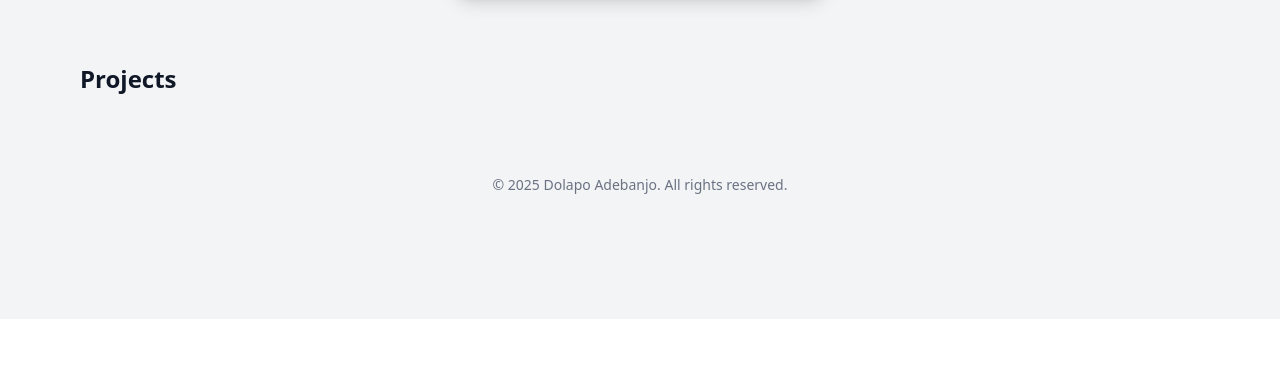
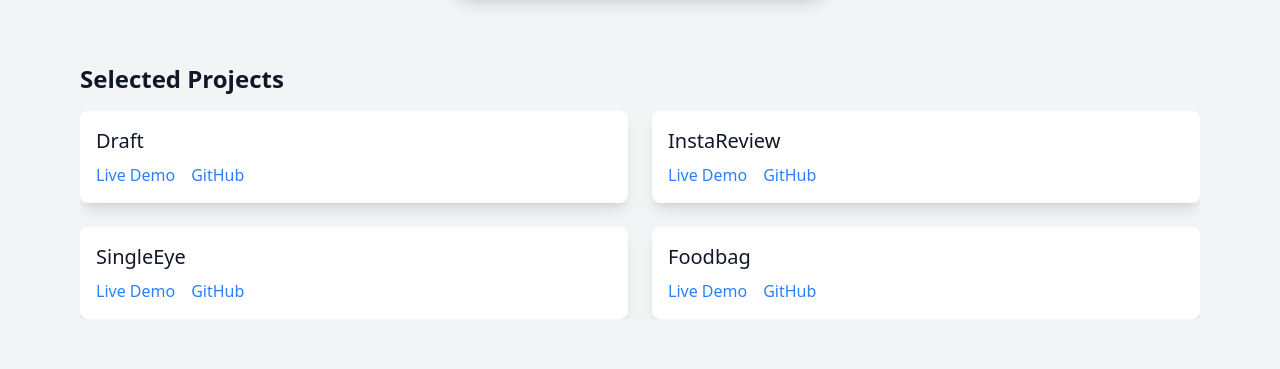
Before and after one commit to Adezayn/my-portfolio, a React (Vite) app: page / in a window 1280 px wide. Shown: the part 561-930 px from the top of the page. Before the commit the page ends 880 px from the top, so only its background shows below. Built offline with nearby package versions, Linux system fonts and the light colour scheme.

Commit message:
projects setup

```diff
--- a/src/components/Main.tsx
+++ b/src/components/Main.tsx
@@ -1,5 +1,7 @@
 
 import { motion } from "framer-motion";
+import Project from "../ui/Project";
+import { projects } from "../data";
 
  const Main = () => {
   return (
@@ -34,9 +36,9 @@ import { motion } from "framer-motion";
         transition={{ duration: 0.6 }}
         viewport={{ once: true }}
       >
-        <h2 className="text-2xl font-semibold mb-4">Projects</h2>
-        <div className="grid gap-6 md:grid-cols-2">
-
+        <h2 className="text-2xl font-semibold mb-4">Selected Projects</h2>
+        <div className="flex overflow-x-scroll gap-6 md:grid md:grid-cols-2">
+         {projects.map(project => <Project {...project}/>)}
         </div>
       </motion.section>
 
--- a/src/constant.ts
+++ /dev/null
@@ -1 +0,0 @@
-export const projects = [{name}]
--- a/src/data.ts
+++ b/src/data.ts
@@ -1,17 +1,38 @@
-export const initalTodoList: Todo[] = [
+export const projects: Project[] = [
   {
     id: 1,
-    todoName: "Training at the Gym",
-    status: true,
+    name: "Draft",
+    description: "",
+    thumbnail: "",
+    techStack: [],
+    githubLink: "",
+    demoLink: ""
+  },
+  {
+    id: 3,
+    name: "InstaReview",
+    description: "",
+    thumbnail: "",
+    techStack: [],
+    githubLink: "",
+    demoLink: ""
+  },
+  {
+    id: 4,
+    name: "SingleEye",
+    description: "",
+    thumbnail: "",
+    techStack: [],
+    githubLink: "",
+    demoLink: ""
   },
   {
     id: 2,
-    todoName: "Play Paddle with friends",
-    status: false,
-  },
-  {
-    id: 3,
-    todoName: "Burger BBQ with family",
-    status: false,
-  },
+    name: "Foodbag",
+    description: "",
+    thumbnail: "",
+    techStack: [],
+    githubLink: "",
+    demoLink: ""
+  }
 ];
--- a/src/ui/Card.tsx
+++ b/src/ui/Card.tsx
@@ -1,25 +1,10 @@
+import { ReactNode } from "react";
 
 
-export const Card = ({ title, description, demoLink, githubLink }) => {
+export const Card = ({ children}: {children: ReactNode}) => {
   return (
     <div className="bg-white shadow-lg rounded-lg overflow-hidden dark:bg-gray-800 dark:text-white">
-      <div className="p-4">
-        <h3 className="text-xl font-medium mb-2">{title}</h3>
-        <p className="text-gray-700 dark:text-gray-300 mb-2">{description}</p>
-        <a href={demoLink} className="text-blue-500 hover:underline mr-4">Live Demo</a>
-        <a href={githubLink} className="text-blue-500 hover:underline">GitHub</a>
-      </div>
+       {children}
     </div>
   );
 };
-
-export const CardContent = ({ title, description, demoLink, githubLink }) => {
-  return (
-    <div className="p-4">
-      <h3 className="text-xl font-medium mb-2">{title}</h3>
-      <p className="text-gray-700 dark:text-gray-300 mb-2">{description}</p>
-      <a href={demoLink} className="text-blue-500 hover:underline mr-4">Live Demo</a>
-      <a href={githubLink} className="text-blue-500 hover:underline">GitHub</a>
-    </div>
-  );
-};
--- a/src/ui/Project.tsx
+++ b/src/ui/Project.tsx
@@ -1,8 +1,8 @@
 import { motion } from "framer-motion";
 import { FC } from "react"
-import { Card, CardContent } from "./Card";
+import { Card } from "./Card";
 
-const Project:FC = () => {
+const Project:FC<Project> = ({ name, description, demoLink, githubLink }) => {
   return (
     <motion.div
     initial={{ opacity: 0, y: 20 }}
@@ -11,15 +11,12 @@ const Project:FC = () => {
     viewport={{ once: true }}
   >
     <Card>
-      <CardContent className="p-4">
-        <h3 className="text-xl font-medium mb-2">Vendor Review App</h3>
-        <p className="text-gray-700 mb-2">
-          A simple app to check Instagram vendors' authenticity. Users can browse vendor profiles,
-          read reviews, and leave feedback.
-        </p>
-        <a href="#" className="text-blue-500 hover:underline mr-4">Live Demo</a>
-        <a href="#" className="text-blue-500 hover:underline">GitHub</a>
-      </CardContent>
+    <div className="p-4">
+      <h3 className="text-xl font-medium mb-2">{name}</h3>
+      <p className="text-gray-700 dark:text-gray-300 mb-2">{description}</p>
+      <a href={demoLink} className="text-blue-500 hover:underline mr-4">Live Demo</a>
+      <a href={githubLink} className="text-blue-500 hover:underline">GitHub</a>
+    </div>
     </Card>
   </motion.div>
   );
```
Also changed, not shown: src/types.ts (+7 -3 lines).
